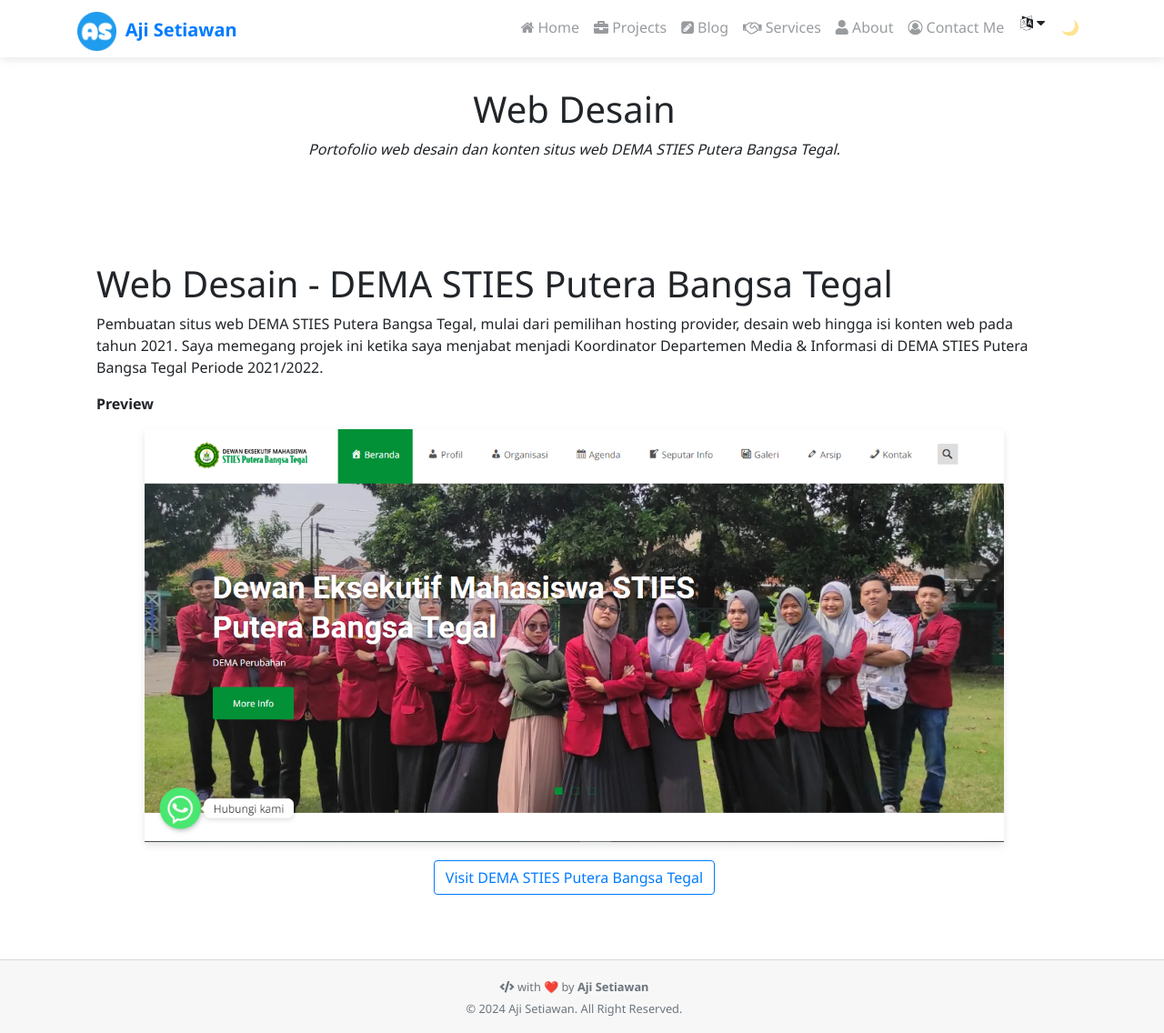
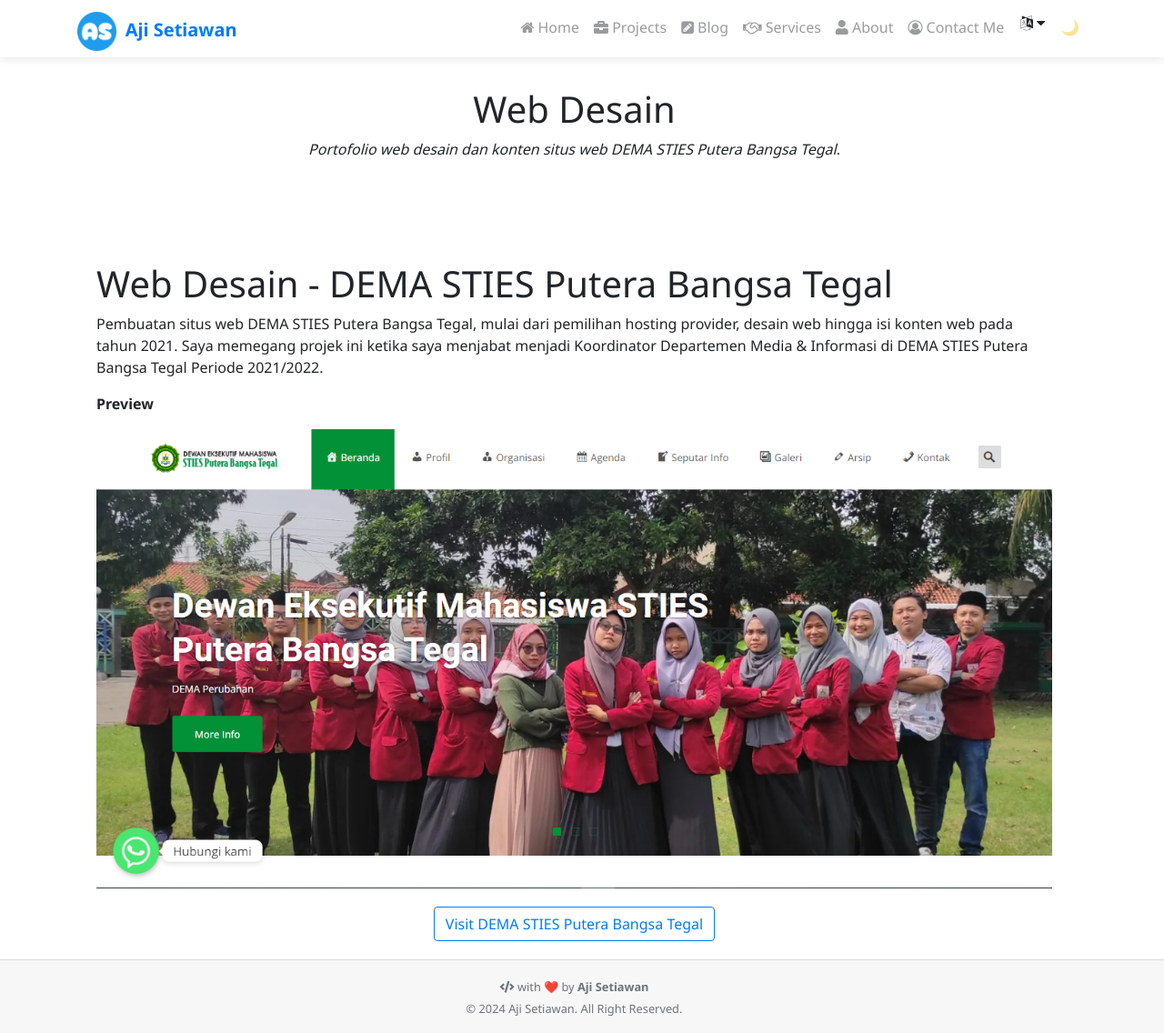
Before and after one commit to ajisetiawan716/ajisetiawan716.github.io, a Jekyll site: the page built from _projects/Web Desain DEMA STIES Putera Bangsa Tegal.md, in a window 1280 px wide and 1136 px high. Shown: the whole window at 91% size. Built offline with Jekyll 4.4.1, drawn with Linux system fonts in a browser that asks for light colours; nearby versions of some CDN libraries; emoji names are drawn with the system emoji font; comment, search, counter and statistics services are not loaded; a style sheet for code colours, icons or effects is not loaded.

Commit message:
Update page.html

```diff
--- a/_layouts/page.html
+++ b/_layouts/page.html
@@ -14,7 +14,7 @@
 	</div>
 </div>
 <article>
-	<div class="col-lg-10 mx-auto mt-5 post-body markdown-body">
+	<div class="col-lg-10 mx-auto mt-5 markdown-body">
       {{ content }}
         </div>
 </article>
```
